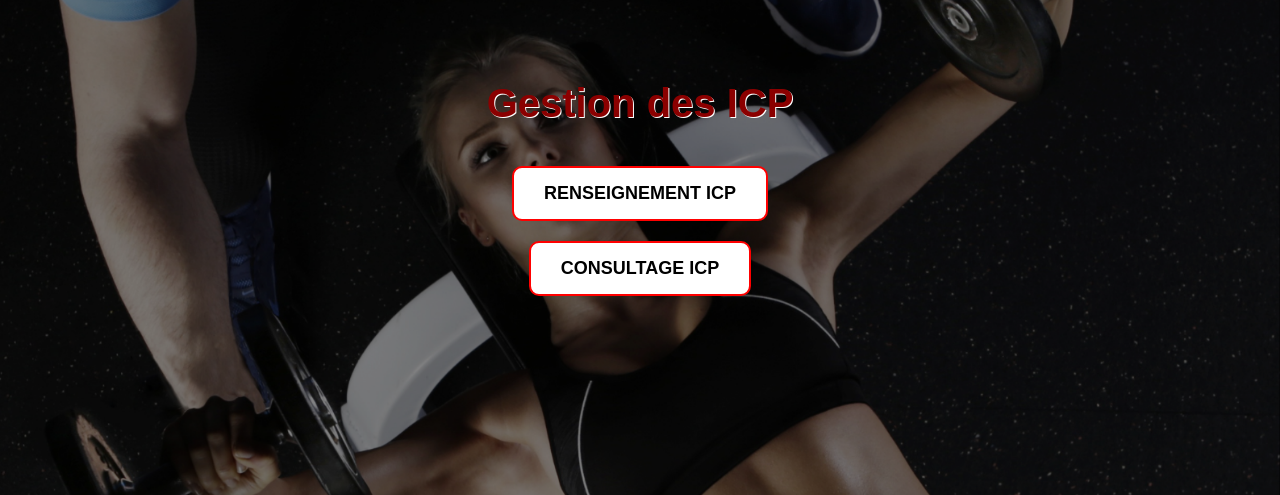
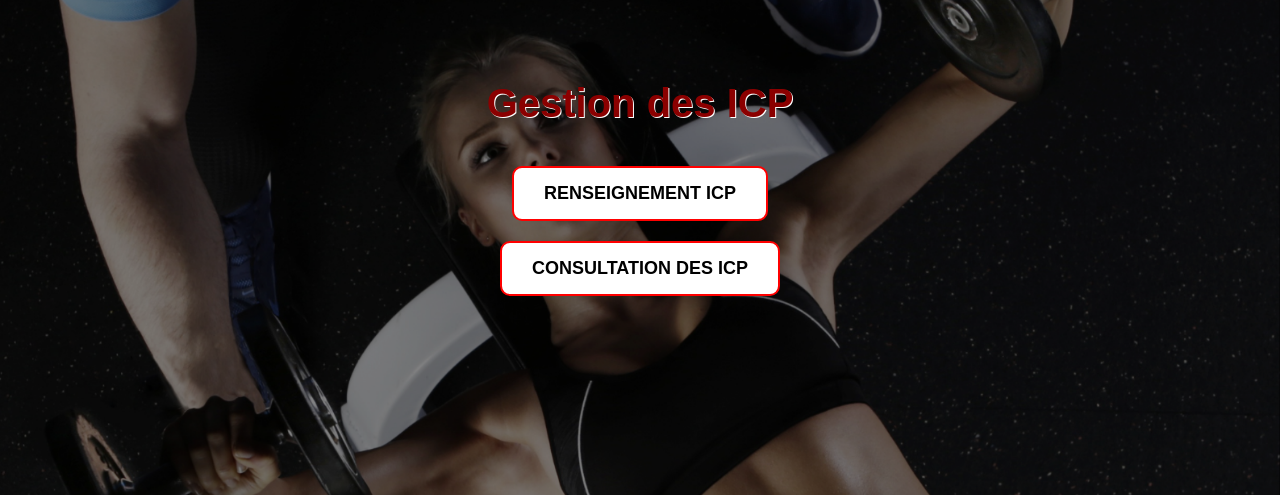
Before and after one commit to loupau28/icp-app, a Flask app: page / in a window 1280 px wide. Shown: the top 495 px of the page. Run offline with Flask 3, Linux system fonts and the light colour scheme; some libraries are stand-ins or nearby versions.

Commit message:
Ajout admin v6

```diff
--- a/templates/index.html
+++ b/templates/index.html
@@ -51,7 +51,7 @@
 
   <div id="menu">
 <button onclick="window.location.href='/renseignement'">RENSEIGNEMENT ICP</button>
-<button onclick="window.location.href='/consultage'">CONSULTAGE ICP</button>
+<button onclick="window.location.href='/consultage'">CONSULTATION DES ICP</button>
   </div>
 
 </body>
```
